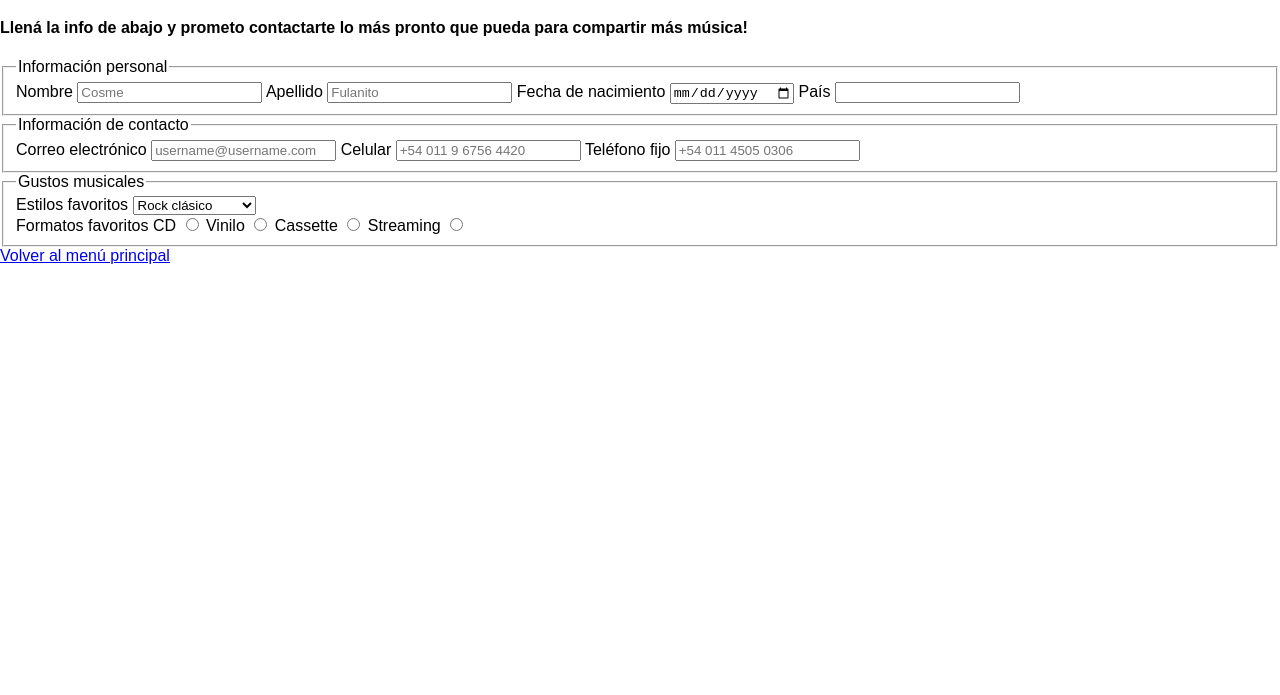
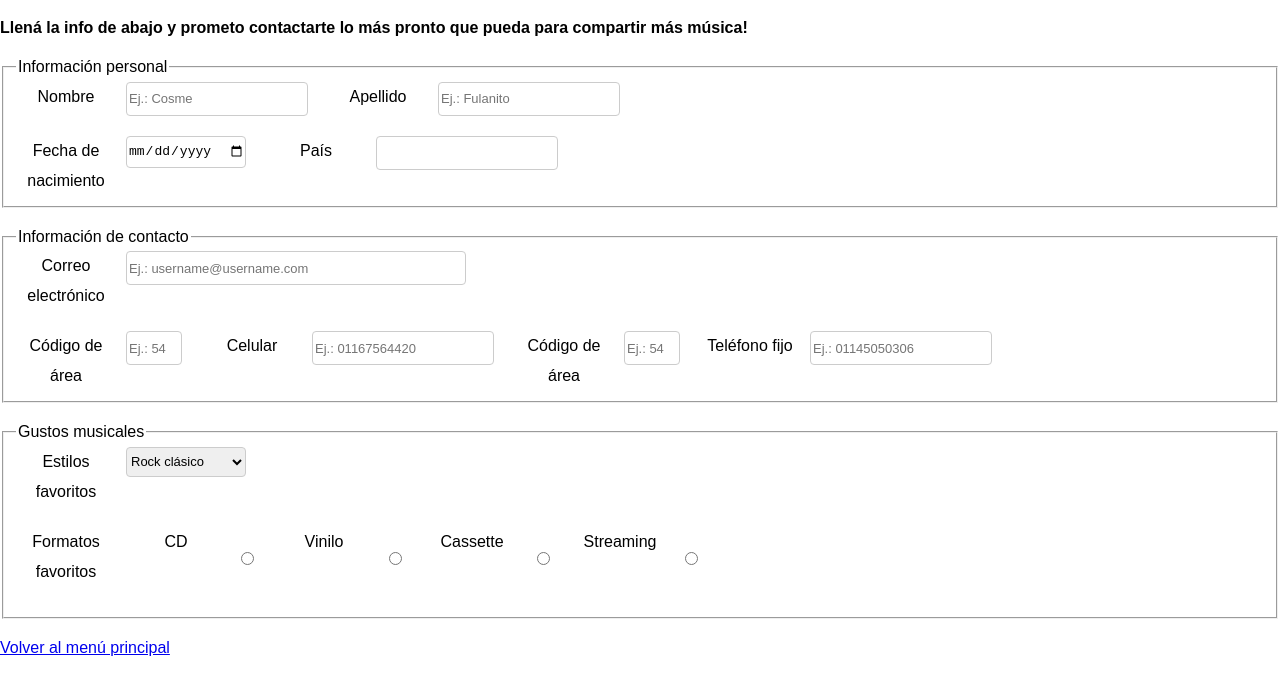
Before and after one commit to guillermoparral1995/bands-blog, a website: page contact.html in a window 1280 px wide. Shown: the part 61-756 px from the top of the page. Drawn offline with Linux system fonts and the light colour scheme.

Commit message:
stylized form

```diff
--- a/contact.css
+++ b/contact.css
@@ -9,3 +9,53 @@ body{
         margin: 20px;
     }
 }
+
+fieldset {
+    margin-bottom: 20px;
+}
+
+input:not([name="format"]), select{
+    height: 30px;
+    border-radius: 4px;
+    border: 1px solid #ccc;
+    font-size: 13px;
+}
+
+.form-row{
+    display: flex;
+    text-align: center;
+}
+
+.form-row:not(:last-child){
+    margin-bottom: 20px;
+}
+
+.form-row label{
+    width: 100px;
+    margin-right: 10px;
+    line-height: 30px;
+}
+
+.form-row input{
+    margin-right: 20px;
+}
+
+.form-row input:not([name="format"]):not(".country-code"){
+    flex: 2;
+}
+
+.form-row input[name="email"]{
+    flex:3;
+}
+
+.form-row input.country-code{
+    width: 50px;
+}
+
+.form-row .placeholder{
+    flex: 6;
+}
+
+.form-row .email-placeholder{
+    flex: 7;
+}
--- a/contact.html
+++ b/contact.html
@@ -4,7 +4,7 @@
     <meta name="viewport" content="width=device-width, initial-scale=1">
     <meta charset="UTF-8">
     <title>Contactame - Blog de bandas!</title>
-    <link rel="stylesheet" href="contact.css">
+    <link rel="stylesheet" href="contact.css" type="text/css">
 </head>
 <body>
 <header>
@@ -12,12 +12,16 @@
     <h4>Llená la info de abajo y prometo contactarte lo más pronto que pueda para compartir más música!</h4>
 </header>
     <form>
-        <fieldset>
+        <fieldset id="personal-info">
             <legend>Información personal</legend>
+            <div class="form-row">
                 <label for="name">Nombre</label>
-            <input type="text" id="name" name="name" placeholder="Cosme" required autocomplete="name">
+                <input type="text" id="name" name="name" placeholder="Ej.: Cosme" required autocomplete="name">
                 <label for="surname">Apellido</label>
-            <input type="text" id="surname" name="surname" placeholder="Fulanito" required autocomplete="family-name">
+                <input type="text" id="surname" name="surname" placeholder="Ej.: Fulanito" required autocomplete="family-name">
+                <span class="placeholder"></span>
+            </div>
+            <div class="form-row">
                 <label for="age">Fecha de nacimiento</label>
                 <input type="date" id="age" name="age">
                 <label for="country">País</label>
@@ -41,18 +45,31 @@
                     <option value="Uruguay">Uruguay</option>
                     <option value="Venezuela">Venezuela</option>
                 </datalist>
+                <span class="placeholder"></span>
+            </div>
         </fieldset>
-        <fieldset>
+        <fieldset id="contact-info">
             <legend>Información de contacto</legend>
+            <div class="form-row">
                 <label for="email">Correo electrónico</label>
-            <input type="email" id="email" name="email" placeholder="username@username.com" required autocomplete="email">
+                <input type="email" id="email" name="email" placeholder="Ej.: username@username.com" required autocomplete="email">
+                <span class="email-placeholder"></span>
+            </div>
+            <div class="form-row">
+                <label for="mobile-cc">Código de área</label>
+                <input class="country-code" type="tel" id="mobile-cc" name="mobile-cc" placeholder="Ej.: 54" required autocomplete="tel">
                 <label for="mobile">Celular</label>
-            <input type="tel" id="mobile" name="mobile" placeholder="+54 011 9 6756 4420" required autocomplete="tel">
+                <input type="tel" id="mobile" name="mobile" placeholder="Ej.: 01167564420" required autocomplete="tel">
+                <label for="phone-cc">Código de área</label>
+                <input class="country-code" type="tel" id="phone-cc" name="phone-cc" placeholder="Ej.: 54">
                 <label for="phone">Teléfono fijo</label>
-            <input type="tel" id="phone" name="phone" placeholder="+54 011 4505 0306">
+                <input type="tel" id="phone" name="phone" placeholder="Ej.: 01145050306">
+                <span class="placeholder"></span>
+            </div>
         </fieldset>
         <fieldset>
             <legend>Gustos musicales</legend>
+            <div class="form-row">
                 <label for="styles">Estilos favoritos</label>
                 <select id="styles" name="styles">
                     <option value="classic">Rock clásico</option>
@@ -66,7 +83,9 @@
                     <option value="metal">Metal</option>
                     <option value="shoegaze">Shoegaze</option>
                 </select>
-            <div>Formatos favoritos
+            </div>
+            <div class="form-row">
+                <label>Formatos favoritos</label>
                 <label for="cd">CD</label>
                 <input type="radio" name="format" id="cd">
                 <label for="vinyl">Vinilo</label>
```
Lines whose indentation alone changed are shown as unchanged.
